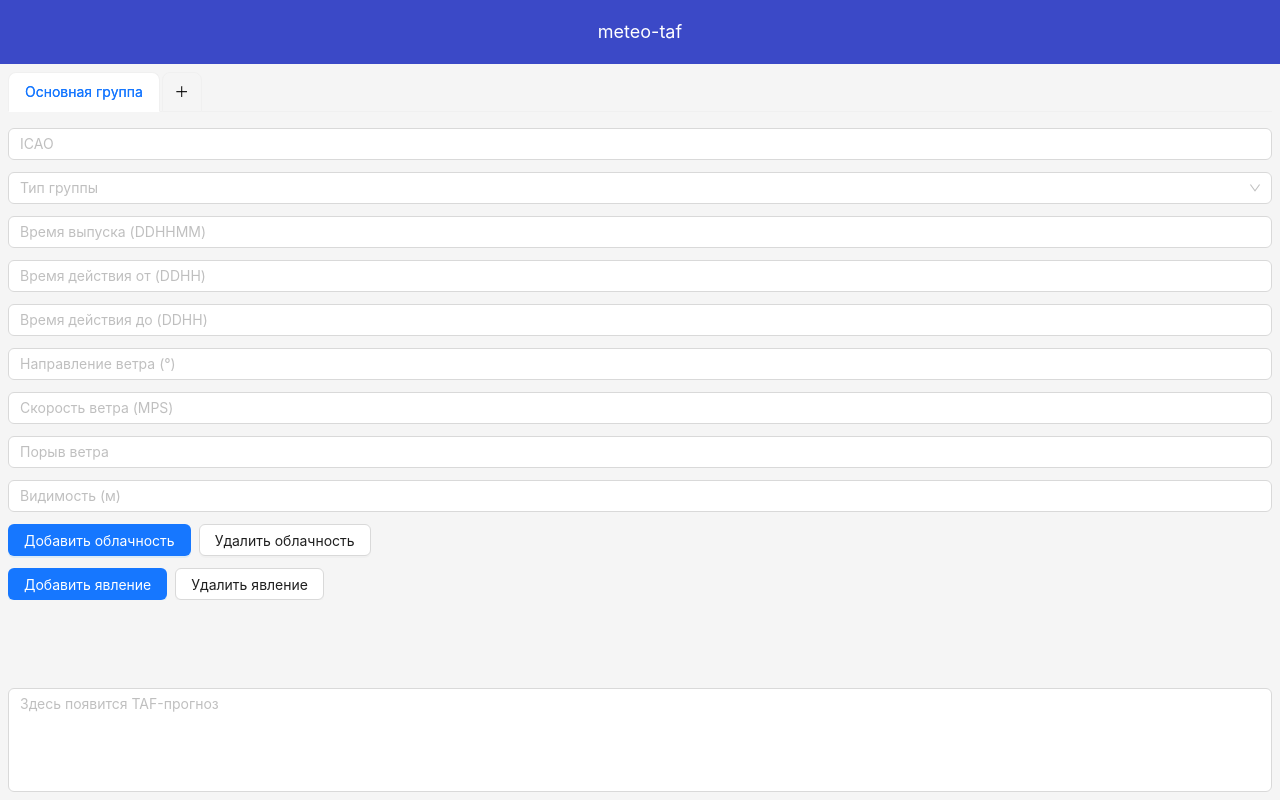
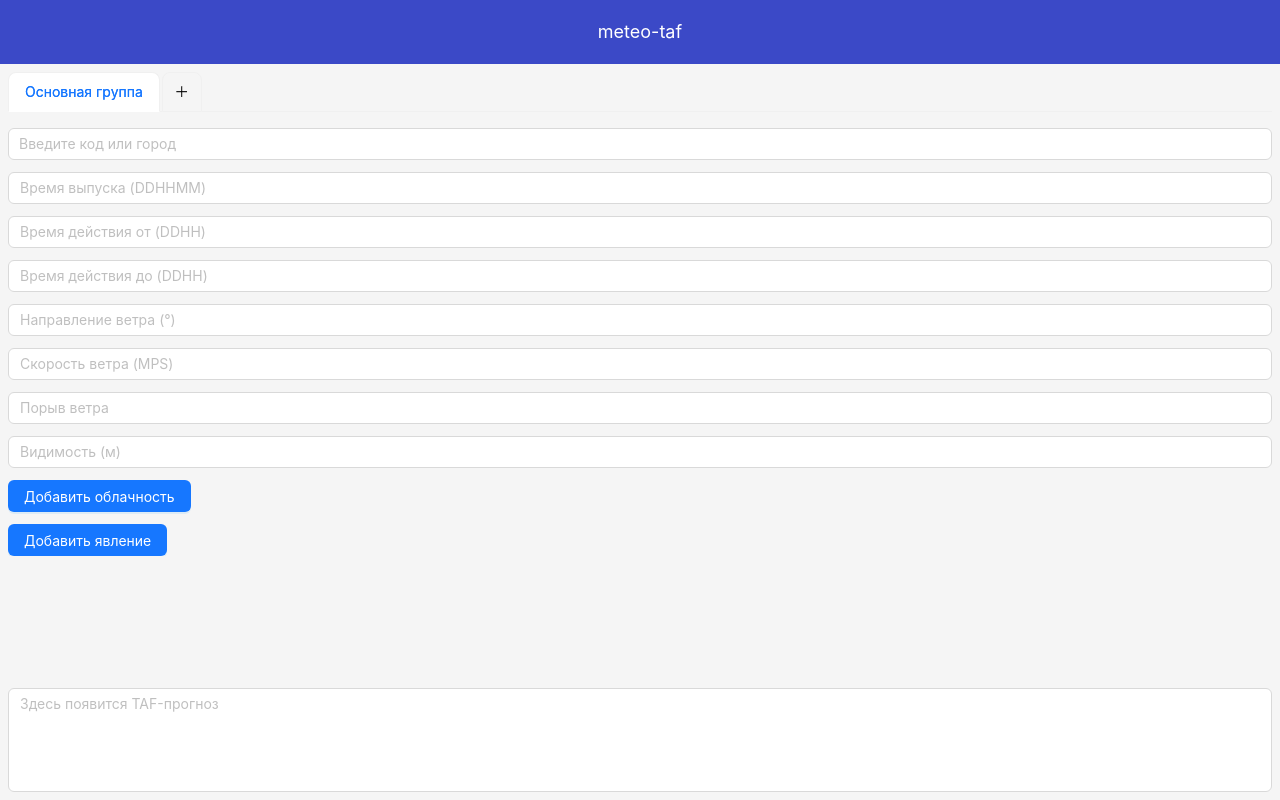
Before and after one commit to IOreshin/meteo-taf-app, a React (Vite) app: page / in a window 1280 px wide. Built offline with nearby package versions, Linux system fonts and the light colour scheme.

Commit message:
Реализован базовый сбор данных и их структурирование

```diff
--- a/src/App.jsx
+++ b/src/App.jsx
@@ -1,14 +1,14 @@
 import { useEffect, useState } from "react";
 import { invoke } from "@tauri-apps/api/core";
 import "./App.css";
-import { InputFrame } from "./components/InputFrame";
 import { OutputFrame } from "./components/OutputFrame";
-import { Flex, Layout } from 'antd';
+import {  Layout } from 'antd';
 const { Header, Footer, Sider, Content } = Layout;
 import { GroupTabs } from "./components/GroupTabs";
+import { useProject } from "./context/ProjectContext";
 
 function App() {
-  const [config, setConfig] = useState(null);
+  const {config, setConfig} = useProject();
 
   useEffect(() => {
     async function load_config() {
@@ -33,7 +33,6 @@ function App() {
           <Layout>
             <Header>meteo-taf</Header>
             <Content style={{ display: "flex", flexDirection: "column" }}>
-              {/* <InputFrame/> */}
               <GroupTabs/>
               <OutputFrame/>
             </Content>
--- /dev/null
+++ b/src/components/AirportSelect.jsx
@@ -0,0 +1,41 @@
+import { AutoComplete, Input } from "antd";
+import React, {useState} from "react"
+import { useProject } from "../context/ProjectContext";
+
+export function AirportSelect({onDataChange}){
+    const [options, setOptions] = useState([]);
+    const {config} = useProject();
+
+    const handleSearch = (value) => {
+        if (!value) {
+            setOptions([]);
+            return;
+        }
+        if (!config) return;
+
+        const filtered = config.airports
+            .filter(a =>
+                a.code.toLowerCase().includes(value.toLowerCase()) ||
+                a.city.toLowerCase().includes(value.toLowerCase())
+            )
+            .map(a => ({
+                value: a.code,
+                label: `${a.code} - ${a.city}`
+            }));
+        setOptions(filtered);
+    }
+
+    return (
+        <AutoComplete
+            options={options}
+            onSelect={(value) => onDataChange(value, "city")}
+            onChange={(value) => onDataChange(value, "city")}
+            onSearch={handleSearch}
+            style={{width: "100%"}}
+            placeholder="Введите код или город"
+            filterOption={false}
+        >
+            <Input />
+        </AutoComplete>
+    )
+}
--- a/src/components/GroupTabs.jsx
+++ b/src/components/GroupTabs.jsx
@@ -3,12 +3,13 @@ import "./GroupTabs.css"
 import { Tabs } from "antd"
 import { InputFrame } from "./InputFrame"
 import { useRef, useState } from "react"
+import { useProject } from "../context/ProjectContext"
 
 const defaultTabs = [
     {
         key: '1',
         label: 'Основная группа',
-        children: <InputFrame/>,
+        children: <InputFrame isMainGroup={true} frameId={0}/>,
         closable : false,
     }
 ]
@@ -17,7 +18,7 @@ export function GroupTabs() {
     const newTabIndex = useRef(2);
     const [items, setItems] = useState(defaultTabs);
     const [activeKey, setActiveKey] = useState(defaultTabs[0].key);
-
+    const {inputData, setInputData} = useProject();
 
     const onChange = (key) => {
         setActiveKey(key);
@@ -28,7 +29,7 @@ export function GroupTabs() {
         const newPanes = [...items];
         newPanes.push({
             label: `Группа ${items.length}`,
-            children: <InputFrame/>,
+            children: <InputFrame isMainGroup={false} frameId={newActiveKey}/>,
             key: newActiveKey
         });
         setItems(newPanes);
@@ -59,10 +60,15 @@ export function GroupTabs() {
             }
         });
 
+        setInputData(prev => {
+            const updated = { ...prev };
+            delete updated[targetKey];
+            return updated;
+        });
+
         setItems(newPanes);
         setActiveKey(newActiveKey);
     }
-
 
     const onEdit = (targetKey, action) => {
         if (action === 'add') {
--- a/src/components/InputFrame.jsx
+++ b/src/components/InputFrame.jsx
@@ -1,36 +1,72 @@
 import "./InputFrame.css"
 import { Input, Select, Button, Space } from "antd";
+import { AirportSelect } from "./AirportSelect";
+import { useState } from "react";
+const { Option } = Select;
+import { useProject } from "../context/ProjectContext";
 
-const { Option } = Select;
+export function InputFrame({isMainGroup, frameId}) {
+    const {inputData, setInputData} = useProject();
 
-export function InputFrame() {
+    const onDataChange = (value, field) => {
+        setInputData(prev => ({
+            ...prev,
+            [frameId]: {
+                ...(prev?.[frameId] ?? {}),
+                [field]: value
+            }
+        }));
+        //console.log(inputData);
+    }
 
     return (
         <div style={{ display: "flex", flexDirection: "column", gap: 12, flex: 1 , overflowY:"auto"}}>
-            <Input placeholder="ICAO" />
+            {isMainGroup ? <AirportSelect onDataChange={onDataChange}/> : <></>}
 
-            <Select placeholder="Тип группы">
-                <Option value="TEMPO">TEMPO</Option>
-                <Option value="BECMG">BECMG</Option>
-            </Select>
+            {isMainGroup ? <></> :
+                <Select placeholder="Тип группы" onSelect={value => onDataChange(value, "group_type")}>
+                    <Option value="TEMPO">TEMPO</Option>
+                    <Option value="BECMG">BECMG</Option>
+                </Select>
+            }
 
-            <Input placeholder="Время выпуска (DDHHMM)" />
-            <Input placeholder="Время действия от (DDHH)" />
-            <Input placeholder="Время действия до (DDHH)" />
+            {isMainGroup ? <Input
+                                placeholder="Время выпуска (DDHHMM)"
+                                onChange={value => onDataChange(value.target.value, "issue_time")}
+                            />
+                        : <></>}
 
-            <Input placeholder="Направление ветра (°)" />
-            <Input placeholder="Скорость ветра (MPS)" />
-            <Input placeholder="Порыв ветра" />
-            <Input placeholder="Видимость (м)" />
+            <Input
+                placeholder="Время действия от (DDHH)"
+                onChange={value => onDataChange(value.target.value, "time_from")}
+            />
+            <Input
+                placeholder="Время действия до (DDHH)"
+                onChange={value => onDataChange(value.target.value, "time_to")}
+            />
+            <Input
+                placeholder="Направление ветра (°)"
+                onChange={value => onDataChange(value.target.value, "wind_dir")}
+            />
+            <Input
+                placeholder="Скорость ветра (MPS)"
+                onChange={value => onDataChange(value.target.value, "wind_speed")}
+            />
+            <Input
+                placeholder="Порыв ветра"
+                onChange={value => onDataChange(value.target.value, "wind_gust")}
+            />
+            <Input
+                placeholder="Видимость (м)"
+                onChange={value => onDataChange(value.target.value, "visibility")}
+            />
 
             <Space>
                 <Button type="primary">Добавить облачность</Button>
-                <Button>Удалить облачность</Button>
             </Space>
 
             <Space>
                 <Button type="primary">Добавить явление</Button>
-                <Button>Удалить явление</Button>
             </Space>
         </div>
     )
--- a/src/context/ProjectContext.jsx
+++ b/src/context/ProjectContext.jsx
@@ -8,9 +8,13 @@ export function useProject() {
 
 export function ProjectProvider({ children }) {
     const [config, setConfig] = useState(null);
+    const [inputData, setInputData] = useState(null);
 
     return (
-        <ProjectContext.Provider value={{ config, setConfig }}>
+        <ProjectContext.Provider value={{
+            config, setConfig,
+            inputData, setInputData
+        }}>
             {children}
         </ProjectContext.Provider>
     );
--- a/src/main.jsx
+++ b/src/main.jsx
@@ -2,8 +2,12 @@ import React from "react";
 import ReactDOM from "react-dom/client";
 import App from "./App";
 
+import { ProjectProvider } from "./context/ProjectContext";
+
 ReactDOM.createRoot(document.getElementById("root")).render(
   <React.StrictMode>
-    <App />
+    <ProjectProvider>
+      <App />
+    </ProjectProvider>
   </React.StrictMode>,
 );
```
Also changed, not shown: src-tauri/config.json (+7 -0 lines).
